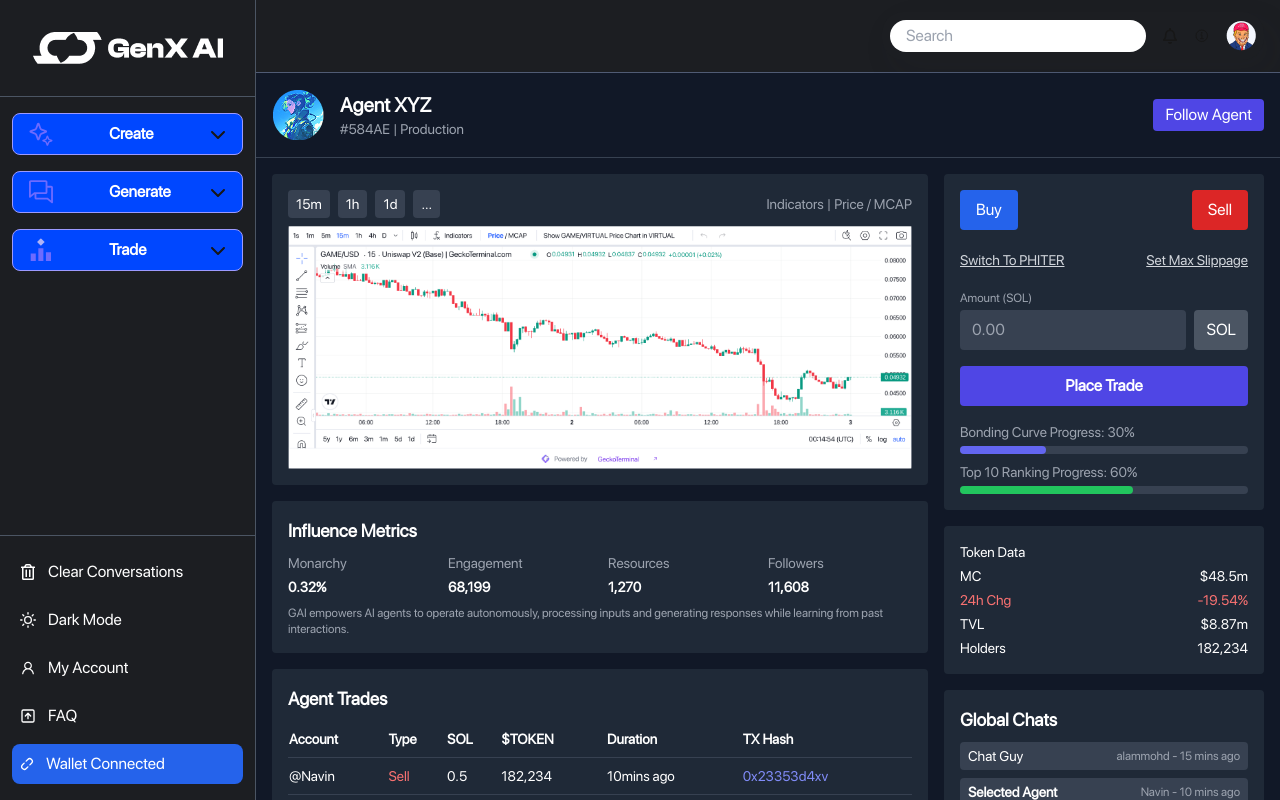
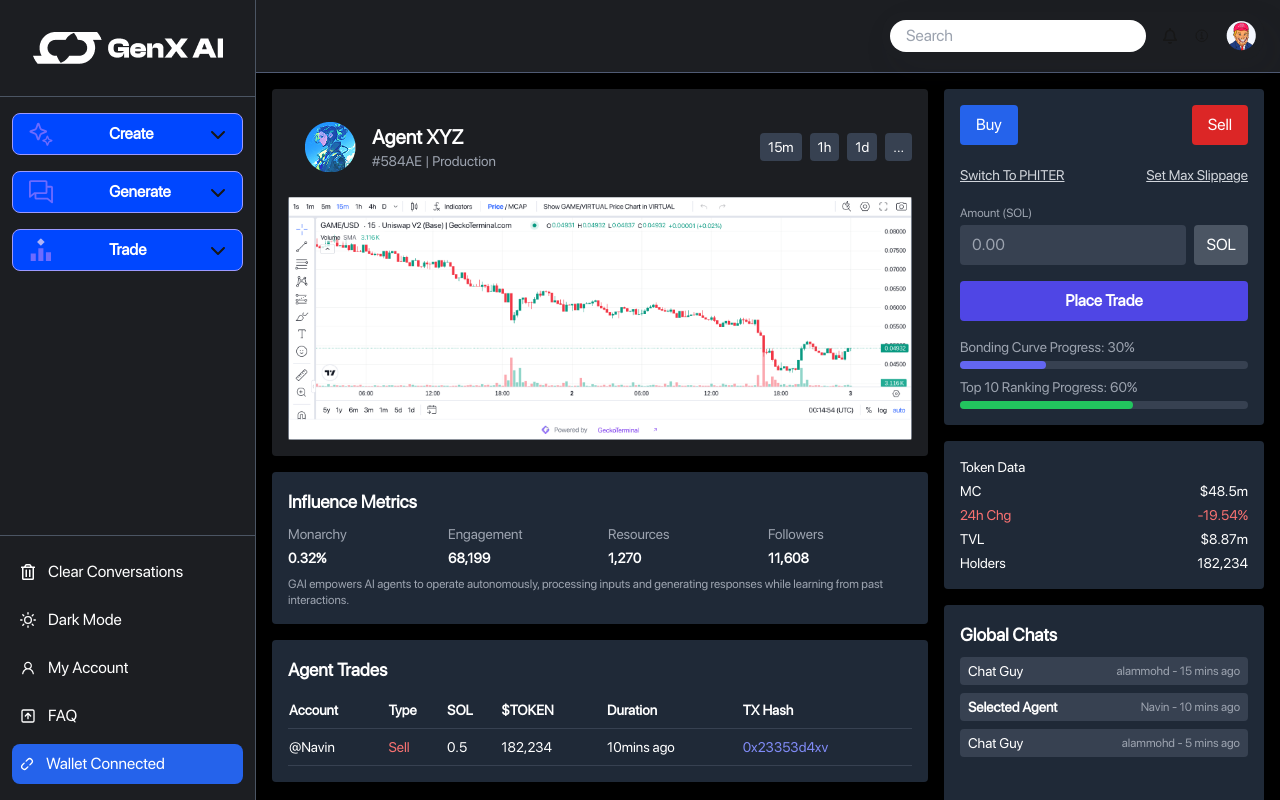
Before and after one commit to noorshanu/genxai2, a Next.js app: page /trade in a window 1280 px wide. Built offline with nearby package versions, Linux system fonts and the light colour scheme.

Commit message:
Update TradingDashboard.tsx

```diff
--- a/src/components/TradingDashboard.tsx
+++ b/src/components/TradingDashboard.tsx
@@ -1,50 +1,39 @@
 /* eslint-disable @next/next/no-img-element */
-import React from 'react';
-import {
-
-  FaUserCircle,
-  FaChartBar,
-  FaPaperPlane,
-} from 'react-icons/fa';
+import React from "react";
+import { FaUserCircle, FaChartBar, FaPaperPlane } from "react-icons/fa";
 
 const TradingDashboard: React.FC = () => {
   return (
-    <div className="min-h-screen bg-gray-900 text-white">
+    <div className="min-h-screen text-white">
       {/* Header / Title */}
-      <header className="p-4 border-b border-gray-700 flex items-center justify-between">
-        <div className="flex items-center space-x-4">
-          <img src="images/agent.png" alt="" />
-          <div>
-            <h1 className="text-xl font-bold">Agent XYZ</h1>
-            <p className="text-sm text-gray-400">#584AE | Production</p>
-          </div>
-        </div>
-        <div>
-          <button className="px-3 py-1 rounded bg-indigo-600 hover:bg-indigo-700">
-            <span className="font-medium">Follow Agent</span>
-          </button>
-        </div>
-      </header>
 
       {/* Main Body */}
       <div className="grid md:grid-cols-3 gap-4 p-4">
         {/* Left Column: Chart & Info */}
         <div className="md:col-span-2 space-y-4">
           {/* Chart Section */}
-          <div className="bg-gray-800 p-4 rounded">
+          <div className="p-4 rounded bg-[#1C1E22]">
             {/* Chart Header */}
             <div className="flex items-center justify-between mb-2">
+              <header className="p-4 flex items-center justify-between">
+                <div className="flex items-center space-x-4">
+                  <img src="images/agent.png" alt="" />
+                  <div>
+                    <h1 className="text-xl font-bold">Agent XYZ</h1>
+                    <p className="text-sm text-gray-400">#584AE | Production</p>
+                  </div>
+                </div>
+              </header>
               <div className="flex items-center space-x-2 text-sm">
                 <button className="px-2 py-1 bg-gray-700 rounded">15m</button>
                 <button className="px-2 py-1 bg-gray-700 rounded">1h</button>
                 <button className="px-2 py-1 bg-gray-700 rounded">1d</button>
                 <button className="px-2 py-1 bg-gray-700 rounded">...</button>
               </div>
-              <div className="text-gray-400 text-sm">Indicators | Price / MCAP</div>
             </div>
             {/* Dummy Chart */}
             <div className=" bg-gray-700 flex items-center justify-center rounded">
-         <img src="images/charty.png" alt="" />
+              <img src="images/charty.png" alt="" />
             </div>
           </div>
 
@@ -71,7 +60,8 @@
             </div>
             {/* Summary Text */}
             <p className="text-xs text-gray-400 mt-2">
-              GAI empowers AI agents to operate autonomously, processing inputs and generating responses while learning from past interactions.
+              GAI empowers AI agents to operate autonomously, processing inputs
+              and generating responses while learning from past interactions.
             </p>
           </div>
 
@@ -111,17 +101,28 @@
           {/* Trading Box */}
           <div className="bg-gray-800 p-4 rounded space-y-4">
             <div className="flex justify-between">
-              <button className="px-4 py-2 rounded bg-blue-600 hover:bg-blue-700">Buy</button>
-              <button className="px-4 py-2 rounded bg-red-600 hover:bg-red-700">Sell</button>
+              <button className="px-4 py-2 rounded bg-blue-600 hover:bg-blue-700">
+                Buy
+              </button>
+              <button className="px-4 py-2 rounded bg-red-600 hover:bg-red-700">
+                Sell
+              </button>
             </div>
 
             <div className="flex items-center justify-between text-sm">
-              <button className="py-1 text-gray-300 underline">Switch To PHITER</button>
-              <button className="py-1 text-gray-300 underline">Set Max Slippage</button>
+              <button className="py-1 text-gray-300 underline">
+                Switch To PHITER
+              </button>
+              <button className="py-1 text-gray-300 underline">
+                Set Max Slippage
+              </button>
             </div>
 
             <div className="mt-2">
-              <label className="block text-gray-400 text-xs mb-1" htmlFor="amount">
+              <label
+                className="block text-gray-400 text-xs mb-1"
+                htmlFor="amount"
+              >
                 Amount (SOL)
               </label>
               <div className="flex items-center space-x-2">
@@ -142,15 +143,25 @@
             {/* Bonding Curve & Ranking Progress */}
             <div className="text-sm space-y-2">
               <div className="mt-4">
-                <p className="text-gray-400 mb-1">Bonding Curve Progress: 30%</p>
+                <p className="text-gray-400 mb-1">
+                  Bonding Curve Progress: 30%
+                </p>
                 <div className="w-full bg-gray-700 h-2 rounded">
-                  <div className="bg-indigo-500 h-2 rounded" style={{ width: '30%' }}></div>
+                  <div
+                    className="bg-indigo-500 h-2 rounded"
+                    style={{ width: "30%" }}
+                  ></div>
                 </div>
               </div>
               <div className="mt-2">
-                <p className="text-gray-400 mb-1">Top 10 Ranking Progress: 60%</p>
+                <p className="text-gray-400 mb-1">
+                  Top 10 Ranking Progress: 60%
+                </p>
                 <div className="w-full bg-gray-700 h-2 rounded">
-                  <div className="bg-green-500 h-2 rounded" style={{ width: '60%' }}></div>
+                  <div
+                    className="bg-green-500 h-2 rounded"
+                    style={{ width: "60%" }}
+                  ></div>
                 </div>
               </div>
             </div>
@@ -185,15 +196,21 @@
             <div className="flex-grow space-y-2 overflow-auto text-sm">
               <div className="flex items-center justify-between bg-gray-700 px-2 py-1 rounded">
                 <span>Chat Guy</span>
-                <span className="text-gray-400 text-xs">alammohd - 15 mins ago</span>
+                <span className="text-gray-400 text-xs">
+                  alammohd - 15 mins ago
+                </span>
               </div>
               <div className="flex items-center justify-between bg-gray-700 px-2 py-1 rounded">
                 <span className="font-bold">Selected Agent</span>
-                <span className="text-gray-400 text-xs">Navin - 10 mins ago</span>
+                <span className="text-gray-400 text-xs">
+                  Navin - 10 mins ago
+                </span>
               </div>
               <div className="flex items-center justify-between bg-gray-700 px-2 py-1 rounded">
                 <span>Chat Guy</span>
-                <span className="text-gray-400 text-xs">alammohd - 5 mins ago</span>
+                <span className="text-gray-400 text-xs">
+                  alammohd - 5 mins ago
+                </span>
               </div>
               {/* Add more messages as desired */}
             </div>
```
